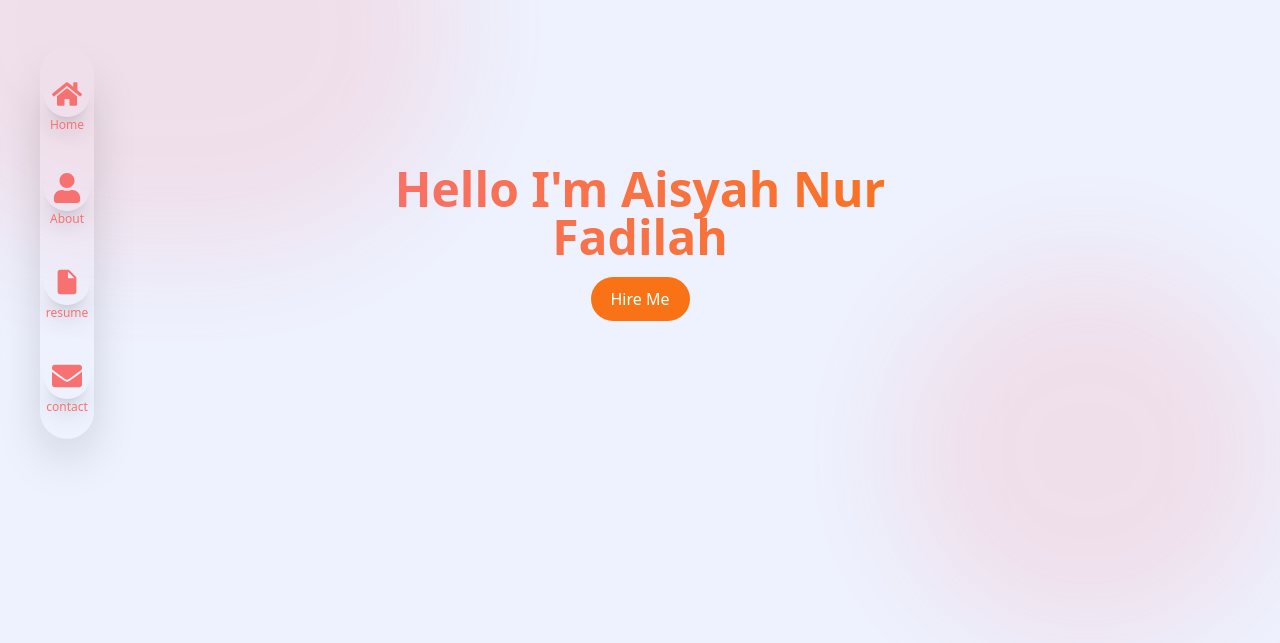
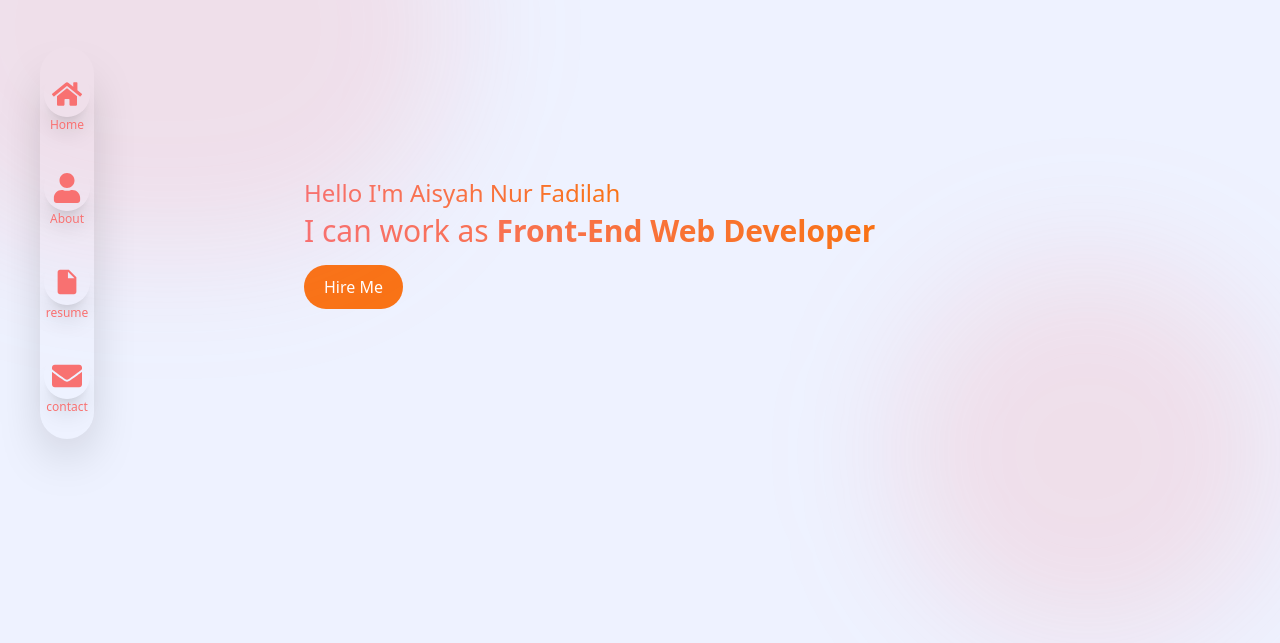
Before and after one commit to isyhfadilah/aisyahnurfadilah, a Next.js app: page / in a window 1280 px wide. Shown: the part 157-800 px from the top of the page. Built offline with nearby package versions, Linux system fonts and the light colour scheme; a web font is replaced by a local one.

Commit message:
fix: content in hero page

```diff
--- a/src/components/common/hero/index.tsx
+++ b/src/components/common/hero/index.tsx
@@ -1,19 +1,28 @@
 import Button from '@/components/ui/button'
+import Container from '../layouts/Container'
 
 export const Hero = () => {
   return (
     <section className="bg-indigo-50" id="home">
       <div className="bg-red/15 w-sm h-sm md:w-xl md:h-md rounded-full absolute z-1 -top-10 -left-30 blur-3xl"></div>
       <div className="bg-red/15 md:w-sm md:h-sm rounded-full absolute z-1 bottom-0 right-0 blur-3xl"></div>
+
+      <Container>
         <section className="flex justify-center items-center h-screen">
-        <div className="flex flex-wrap justify-center items-center w-md lg:w-2xl gap-4">
+          <div className="flex flex-wrap items-center w-md lg:w-2xl gap-4">
             {/* buat effect typing */}
-          <h1 className="text-4xl md:text-5xl font-bold text-center bg-gradient-to-r from-red-400 to-orange-500 inline-block text-transparent bg-clip-text">
+            <div className="space-y-1">
+              <h1 className="text-xl md:text-2xl bg-gradient-to-r from-red-400 to-orange-500 inline-block text-transparent bg-clip-text">
                 Hello I&apos;m Aisyah Nur Fadilah
               </h1>
+              <h1 className="text-2xl md:text-3xl bg-gradient-to-r from-red-400 to-orange-500 inline-block text-transparent bg-clip-text">
+                I can work as <b>Front-End Web Developer</b>
+              </h1>
+            </div>
             <Button text="Hire Me" rounded="full" />
           </div>
         </section>
+      </Container>
     </section>
   )
 }
--- a/src/shared/styles/app.css
+++ b/src/shared/styles/app.css
@@ -398,6 +398,7 @@
 .md\:w-xl{width:36rem;}
 .md\:flex{display:flex;}
 .md\:space-x-2xl>:not([hidden])~:not([hidden]){--un-space-x-reverse:0;margin-left:calc(1.5rem * calc(1 - var(--un-space-x-reverse)));margin-right:calc(1.5rem * var(--un-space-x-reverse));}
+.md\:text-2xl{font-size:1.5rem;line-height:2rem;}
 .md\:text-3xl{font-size:1.875rem;line-height:2.25rem;}
 .md\:text-5xl{font-size:3rem;line-height:1;}
 .md\:text-sm{font-size:0.875rem;line-height:1.25rem;}
```
Lines whose indentation alone changed are shown as unchanged.
